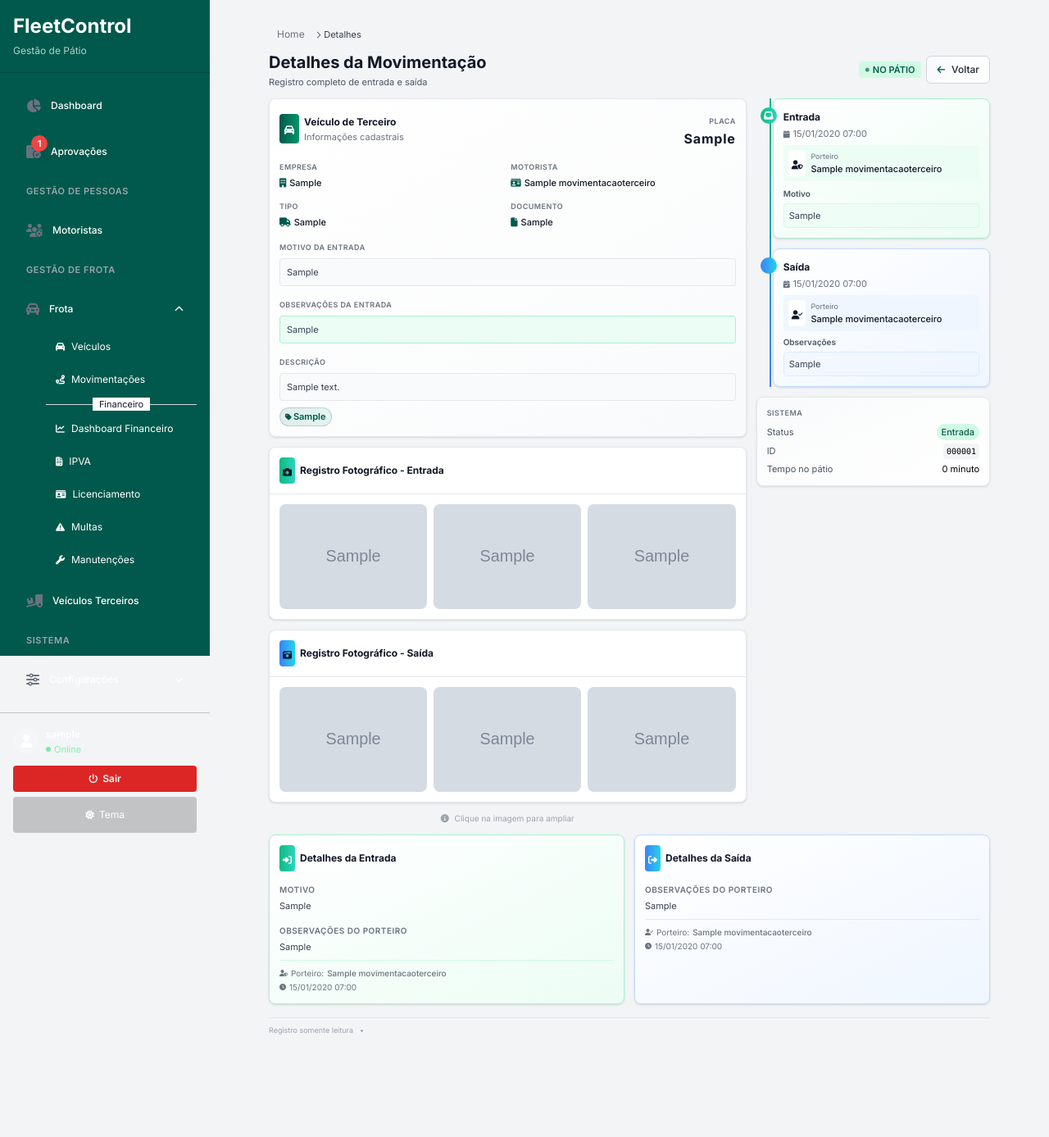
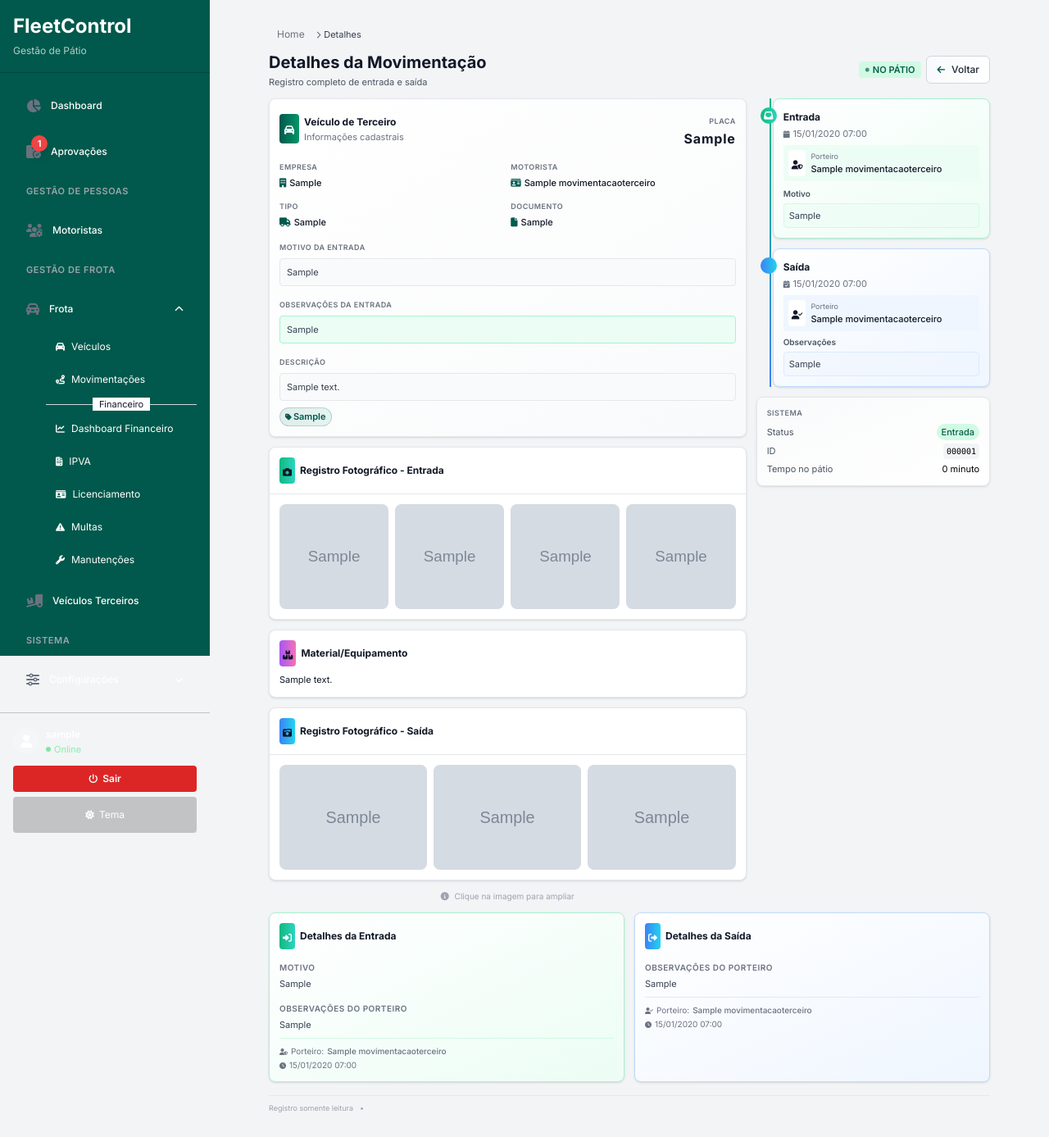
Before and after one commit to Rogeroliveir4/fleetcontrol, a Django app: page /movimentacoes/terceiros/detalhe/1/ in a window 1280 px wide. Shown: the whole page at 82% size. Before the commit the page ends 1262 px from the top, so only its background shows below. Run offline with Django 5.2, Linux system fonts and the light colour scheme; a user stored in the database is signed in; tables that the repository leaves empty hold one stand-in row (values such as "Sample post"); grey boxes marked "Sample" are stand-in pictures; some libraries are stand-ins or nearby versions.

Commit message:
Ajuste nas funcionalides de entrada e saída dos veículos e mov. de terceiros

```diff
--- a/movimentacoes/models.py
+++ b/movimentacoes/models.py
@@ -510,6 +510,20 @@ class MovimentacaoTerceiro(models.Model):
     foto_veiculo = models.ImageField(upload_to="terceiros/veiculo/", blank=True, null=True)
     foto_motorista = models.ImageField(upload_to="terceiros/motorista/", blank=True, null=True)
 
+    # Material/Equipamento
+    foto_material = models.ImageField(
+        upload_to='terceiros/material/%Y/%m/%d/',
+        blank=True,
+        null=True,
+        verbose_name="Foto do material/equipamento"
+    )
+
+    descricao_material = models.TextField(
+        blank=True,
+        null=True,
+        verbose_name="Descrição do material/equipamento"
+    )
+
     # FOTOS DA SAÍDA
     foto_saida_veiculo = models.ImageField(
         upload_to='terceiros/saida/veiculo/%Y/%m/%d/',
--- a/movimentacoes/templates/movimentacoes/terceiros/detalhe.html
+++ b/movimentacoes/templates/movimentacoes/terceiros/detalhe.html
@@ -183,10 +183,11 @@
     </div>
 
     <div class="p-3">
-                    <div class="grid grid-cols-1 md:grid-cols-3 gap-2">
+        <div class="grid grid-cols-1 md:grid-cols-2 lg:grid-cols-4 gap-2">
+            <!-- FOTO PLACA -->
             {% if mov.foto_placa and mov.foto_placa.url %}
             <div class="group relative overflow-hidden rounded-lg cursor-pointer bg-gray-100 dark:bg-gray-800"
-                             onclick="openLightbox('{{ mov.foto_placa.url }}', 'Foto da Placa (Entrada)')">
+                 onclick="openLightbox('{{ mov.foto_placa.url }}', '📸 Foto da Placa (Entrada)')">
                 <img src="{{ mov.foto_placa.url }}"
                      class="w-full h-32 object-cover group-hover:scale-105 transition-transform duration-300"
                      alt="Foto da Placa"
@@ -194,16 +195,17 @@
                 <div class="absolute inset-0 bg-gradient-to-t from-black/60 to-transparent opacity-0
                             group-hover:opacity-100 transition-opacity duration-300">
                     <div class="absolute bottom-1.5 left-1.5 text-white">
-                                    <i class="fa-solid fa-car-battery text-[9px]"></i>
+                        <i class="fa-solid fa-tag text-[9px]"></i>
                         <span class="text-[9px] font-medium ml-0.5">Placa</span>
                     </div>
                 </div>
             </div>
             {% endif %}
 
+            <!-- FOTO VEÍCULO -->
             {% if mov.foto_veiculo and mov.foto_veiculo.url %}
             <div class="group relative overflow-hidden rounded-lg cursor-pointer bg-gray-100 dark:bg-gray-800"
-                             onclick="openLightbox('{{ mov.foto_veiculo.url }}', 'Foto do Veículo (Entrada)')">
+                 onclick="openLightbox('{{ mov.foto_veiculo.url }}', '🚛 Foto do Veículo (Entrada)')">
                 <img src="{{ mov.foto_veiculo.url }}"
                      class="w-full h-32 object-cover group-hover:scale-105 transition-transform duration-300"
                      alt="Foto do Veículo"
@@ -218,9 +220,28 @@
             </div>
             {% endif %}
 
+            <!-- FOTO MATERIAL/EQUIPAMENTO -->
+            {% if mov.foto_material and mov.foto_material.url %}
+            <div class="group relative overflow-hidden rounded-lg cursor-pointer bg-gray-100 dark:bg-gray-800"
+                 onclick="openLightbox('{{ mov.foto_material.url }}', '📦 Material/Equipamento (Entrada)')">
+                <img src="{{ mov.foto_material.url }}"
+                     class="w-full h-32 object-cover group-hover:scale-105 transition-transform duration-300"
+                     alt="Foto do Material"
+                     onerror="this.onerror=null; this.src='https://placehold.co/400x300/1e293b/ffffff?text=Material';">
+                <div class="absolute inset-0 bg-gradient-to-t from-black/60 to-transparent opacity-0
+                            group-hover:opacity-100 transition-opacity duration-300">
+                    <div class="absolute bottom-1.5 left-1.5 text-white">
+                        <i class="fa-solid fa-boxes text-[9px]"></i>
+                        <span class="text-[9px] font-medium ml-0.5">Material</span>
+                    </div>
+                </div>
+            </div>
+            {% endif %}
+
+            <!-- FOTO MOTORISTA -->
             {% if mov.foto_motorista and mov.foto_motorista.url %}
             <div class="group relative overflow-hidden rounded-lg cursor-pointer bg-gray-100 dark:bg-gray-800"
-                             onclick="openLightbox('{{ mov.foto_motorista.url }}', 'Foto do Motorista (Entrada)')">
+                 onclick="openLightbox('{{ mov.foto_motorista.url }}', '👤 Foto do Motorista (Entrada)')">
                 <img src="{{ mov.foto_motorista.url }}"
                      class="w-full h-32 object-cover group-hover:scale-105 transition-transform duration-300"
                      alt="Foto do Motorista"
@@ -236,7 +257,7 @@
             {% endif %}
         </div>
 
-                    {% if not mov.foto_placa and not mov.foto_veiculo and not mov.foto_motorista %}
+        {% if not mov.foto_placa and not mov.foto_veiculo and not mov.foto_material and not mov.foto_motorista %}
         <div class="text-center py-6">
             <div class="mx-auto w-12 h-12 bg-gray-100 dark:bg-gray-800 rounded-full flex items-center justify-center mb-2">
                 <i class="fa-solid fa-camera text-gray-400 text-xl"></i>
@@ -247,6 +268,23 @@
         {% endif %}
     </div>
 </div>
+
+<!-- DESCRIÇÃO DO MATERIAL (se houver) -->
+{% if mov.descricao_material %}
+<div class="bg-white dark:bg-gray-900 rounded-lg shadow border border-gray-200 dark:border-gray-700 p-3">
+    <div class="flex items-center gap-1.5 mb-2">
+        <div class="p-1 rounded bg-gradient-to-r from-purple-500 to-pink-400">
+            <i class="fa-solid fa-boxes text-white text-xs"></i>
+        </div>
+        <h3 class="text-sm font-bold text-gray-900 dark:text-white">
+            Material/Equipamento
+        </h3>
+    </div>
+    <p class="text-xs text-gray-700 dark:text-gray-300 leading-relaxed">
+        {{ mov.descricao_material }}
+    </p>
+</div>
+{% endif %}
 
             <!-- GALERIA DE FOTOS - SAÍDA (NOVO) -->
             {% if mov.data_saida %}
--- a/movimentacoes/views.py
+++ b/movimentacoes/views.py
@@ -902,7 +902,7 @@ def checklist_retorno_motorista(request, pk):
 @login_required
 def terceiro_entrada(request):
     if request.method == "POST":
-        MovimentacaoTerceiro.objects.create(
+        mov = MovimentacaoTerceiro.objects.create(
             placa=request.POST.get("placa").upper(),
             tipo_veiculo=request.POST.get("tipo_veiculo"),
             empresa=request.POST.get("empresa").upper(),
@@ -912,9 +912,11 @@ def terceiro_entrada(request):
             descricao_veiculo=request.POST.get("descricao_veiculo", ""),
             tags=request.POST.get("tags", "").upper(),
 
-            #  NOVOS CAMPOS
             motivo_entrada=request.POST.get("motivo", ""),
             observacoes_entrada=request.POST.get("observacoes", ""),
+
+            # NOVO CAMPO - DESCRIÇÃO DO MATERIAL
+            descricao_material=request.POST.get("descricao_material", ""),
 
             status="ENTRADA",
 
@@ -924,6 +926,9 @@ def terceiro_entrada(request):
             foto_placa=request.FILES.get("foto_placa"),
             foto_veiculo=request.FILES.get("foto_veiculo"),
             foto_motorista=request.FILES.get("foto_motorista"),
+
+            # NOVO CAMPO - FOTO DO MATERIAL
+            foto_material=request.FILES.get("foto_material"),
         )
 
         messages.success(request, "Entrada registrada com sucesso.")
```
Also changed, not shown: movimentacoes/templates/movimentacoes/terceiros/entrada.html (+39 -5 lines). Lines whose indentation alone changed are shown as unchanged.
